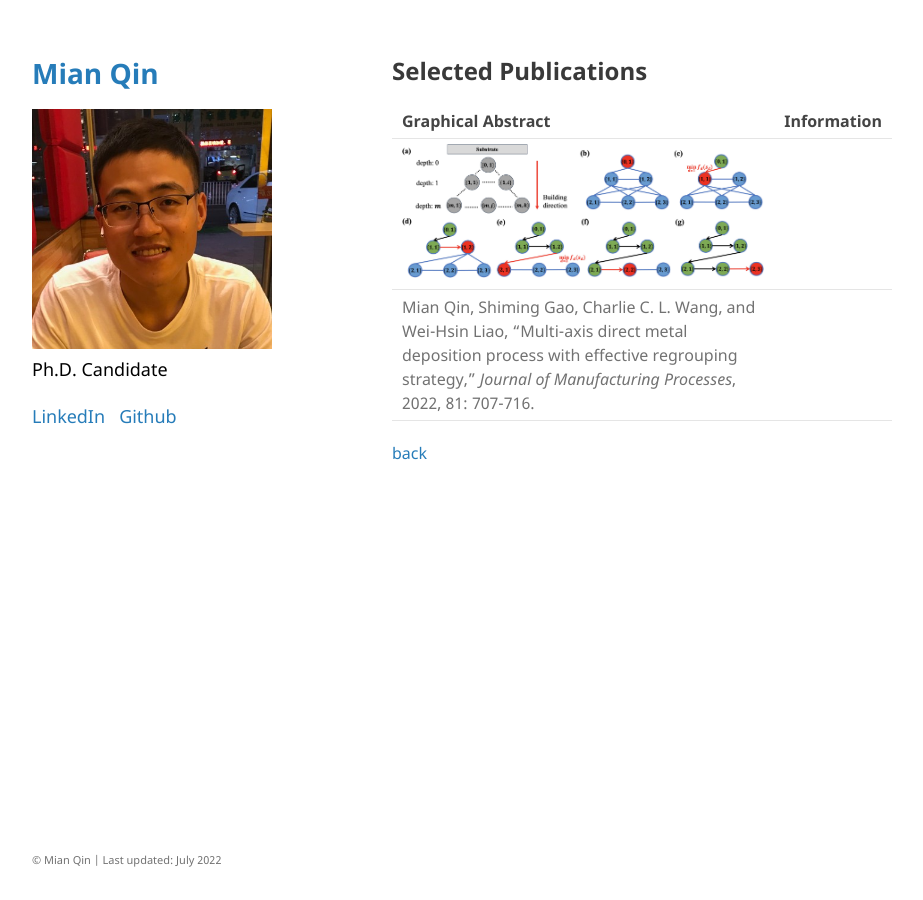
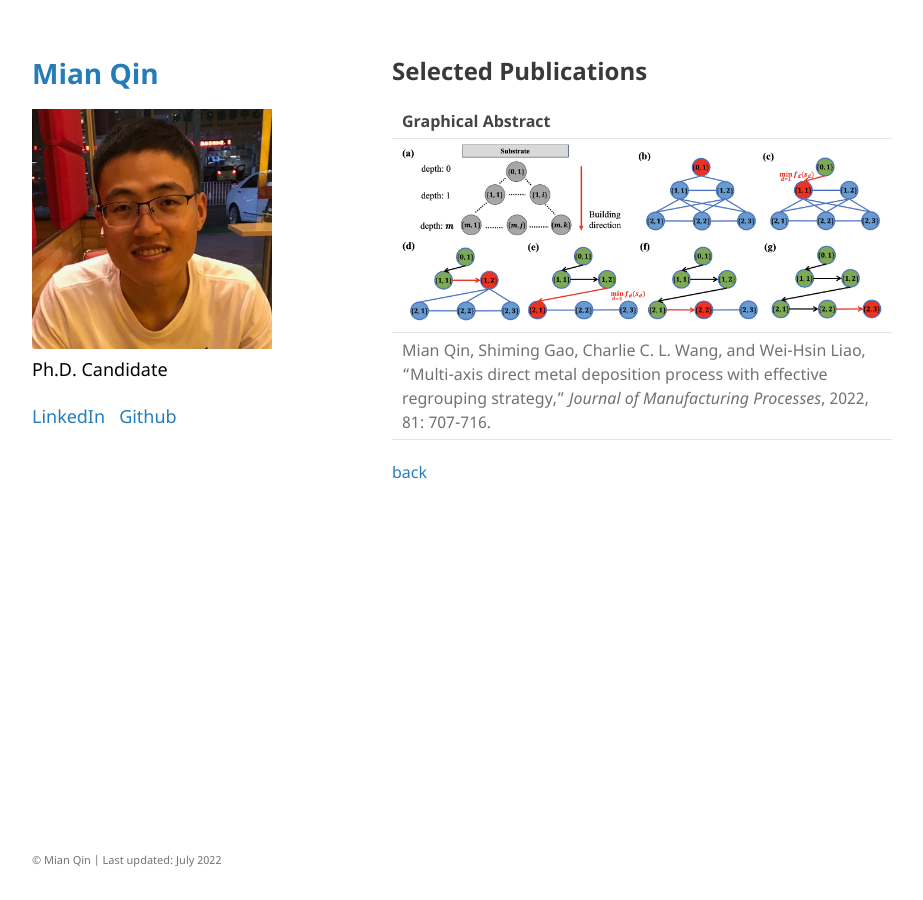
Before and after one commit to mqincuhk/mqincuhk.github.io, a Jekyll site: the page built from selected_publications.md, in a window 1280 px wide. Shown: the whole page, without its empty margins (178-1101 px from the left). Built offline with Jekyll 4.4.1, drawn with Linux system fonts in a browser that asks for light colours; our own code applies the rules of GitHub Pages for plain Markdown files; a script that is not in the unit is left out.

Commit message:
Update selected_publications.md

```diff
--- a/selected_publications.md
+++ b/selected_publications.md
@@ -3,11 +3,11 @@
 ## Selected Publications
 
 
-| Graphical Abstract        | Information |
-|:--------------------------|:------------|
-| <img src="assets/img/multi-axis.jpg" alt="drawing" width="1000"/> | |
-|:--------------------------|:------------|
-| Mian Qin, Shiming Gao, Charlie C. L. Wang, and Wei-Hsin Liao, "Multi-axis direct metal deposition process with effective regrouping strategy," *Journal of Manufacturing Processes*, 2022, 81: 707-716. | |
+| Graphical Abstract        |
+|:--------------------------|
+| <img src="assets/img/multi-axis.jpg" alt="drawing" width="1000"/> |
+|:--------------------------|
+| Mian Qin, Shiming Gao, Charlie C. L. Wang, and Wei-Hsin Liao, "Multi-axis direct metal deposition process with effective regrouping strategy," *Journal of Manufacturing Processes*, 2022, 81: 707-716. |
 
 
 
```
